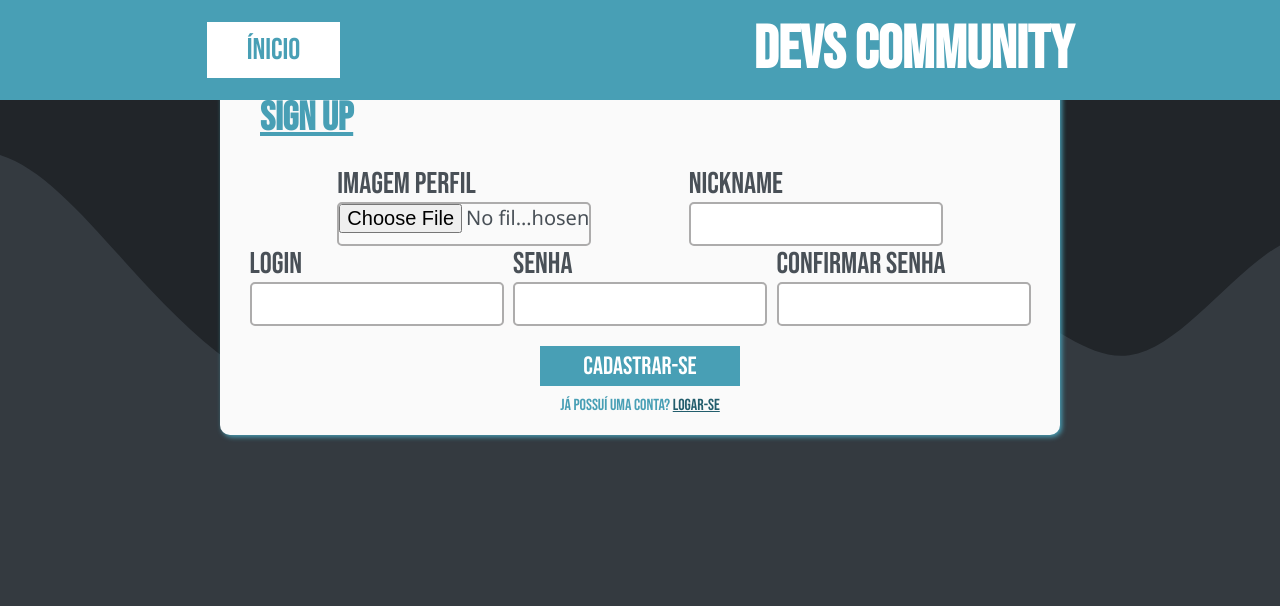
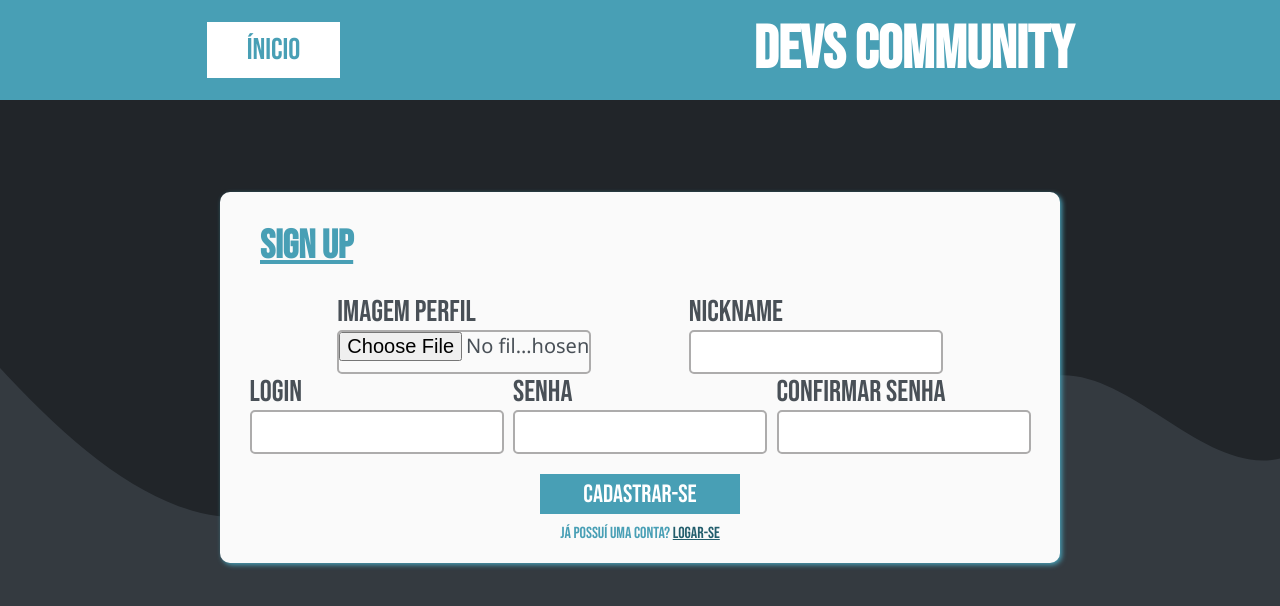
Before and after one commit to Jeef-Jr/DevsCommunity, a website: page frontend/pages/cadastrar/index.html in a window 1280 px wide. Drawn offline with Linux system fonts and the light colour scheme.

Commit message:
Css Login and Register

```diff
--- a/frontend/component/CardRegister/style.css
+++ b/frontend/component/CardRegister/style.css
@@ -1,7 +1,7 @@
 #cardRegister {
   display: flex;
   flex-direction: column;
-  margin-top: 5%;
+  margin-top: 15%;
   width: 800px;
   border-radius: 10px;
   padding: 20px;
```
Also changed, not shown: frontend/component/CardLogin/style.css (+4 -7 lines).
